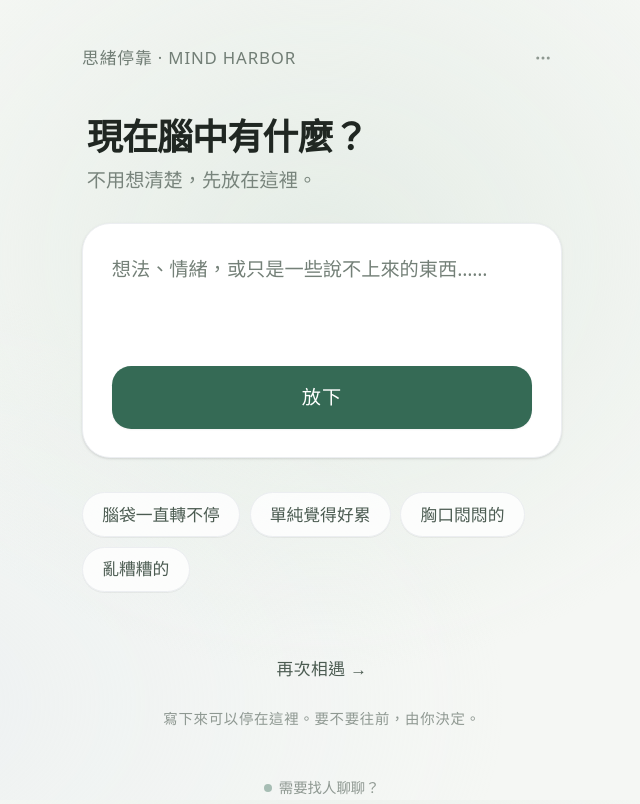
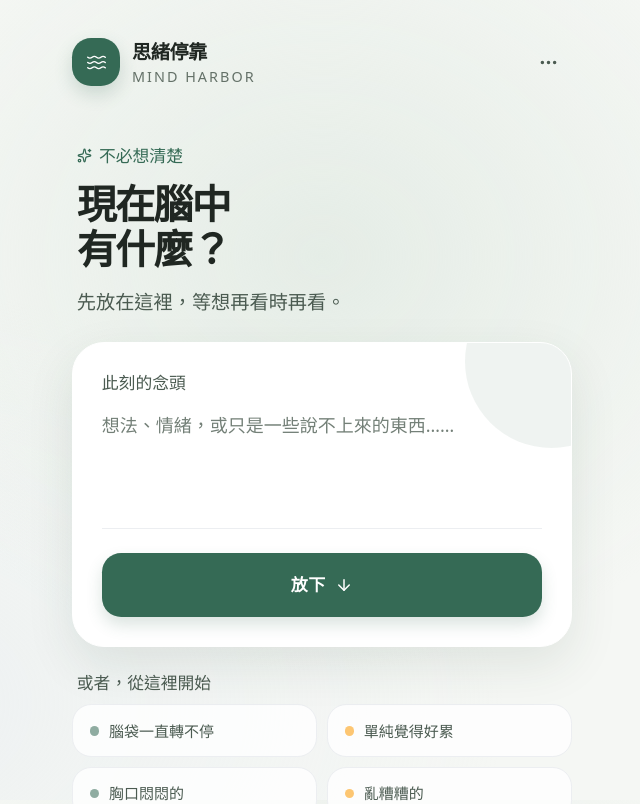
Before and after one commit to q5089877/privateMind, a React (Vite) app: page / in a window 1280 px wide. Shown: the top 804 px of the page, without its empty margins (318-958 px from the left). Built offline with nearby package versions, Linux system fonts and the light colour scheme.

Commit message:
feat: redesign home harbor experience

```diff
--- a/src/components/HomeScreen.tsx
+++ b/src/components/HomeScreen.tsx
@@ -1,7 +1,5 @@
-
-import React, { useState, useRef, useEffect } from 'react';
-import { motion, AnimatePresence } from 'motion/react';
-import { MoreHorizontal } from 'lucide-react';
+import React, { useEffect, useRef, useState } from 'react';
+import { ArrowDown, MoreHorizontal, Sparkles, Waves, History } from 'lucide-react';
 import { triggerHaptic } from '../utils/haptics';
 import { UI_TEXT } from '../config/textConfig';
 
@@ -15,23 +13,18 @@ export const HomeScreen: React.FC<HomeScreenProps> = ({ onStartInput, onSayNothi
   const [inputText, setInputText] = useState('');
   const [isSinking, setIsSinking] = useState(false);
   const textareaRef = useRef<HTMLTextAreaElement>(null);
+  const timerRef = useRef<ReturnType<typeof setTimeout> | null>(null);
 
-  const QUICK_OPTIONS = UI_TEXT.home.quickOptions;
-
-  // 自動調整高度
   useEffect(() => {
     if (textareaRef.current) {
       textareaRef.current.style.height = 'auto';
-      textareaRef.current.style.height = `${Math.max(textareaRef.current.scrollHeight, 80)}px`;
+      textareaRef.current.style.height = `${Math.max(textareaRef.current.scrollHeight, 96)}px`;
     }
   }, [inputText]);
 
-  // 進入即取得焦點，喚起鍵盤
   useEffect(() => {
-    const focusTimer = setTimeout(() => {
-      textareaRef.current?.focus();
-    }, 60);
-    return () => clearTimeout(focusTimer);
+    const focusTimer = setTimeout(() => textareaRef.current?.focus(), 120);
+    return () => { clearTimeout(focusTimer); if (timerRef.current) clearTimeout(timerRef.current); };
   }, []);
 
   const handleQuickSelect = (text: string) => {
@@ -41,16 +34,6 @@ export const HomeScreen: React.FC<HomeScreenProps> = ({ onStartInput, onSayNothi
     textareaRef.current?.focus();
   };
 
-  const timerRef = useRef<ReturnType<typeof setTimeout> | null>(null);
-
-  useEffect(() => {
-    return () => {
-      if (timerRef.current) {
-        clearTimeout(timerRef.current);
-      }
-    };
-  }, []);
-
   const handleSettle = () => {
     if (isSinking) return;
     textareaRef.current?.blur();
@@ -58,110 +41,49 @@ export const HomeScreen: React.FC<HomeScreenProps> = ({ onStartInput, onSayNothi
     setIsSinking(true);
     timerRef.current = setTimeout(() => {
       triggerHaptic('docking');
-      if (inputText.trim()) {
-        onStartInput(inputText);
-      } else {
-        onSayNothing?.();
-      }
-    }, 1800);
-  };
-
-  const handleKeyDown = (e: React.KeyboardEvent<HTMLTextAreaElement>) => {
-    if (e.key === 'Enter' && !e.shiftKey) {
-      e.preventDefault();
-      handleSettle();
-    }
+      inputText.trim() ? onStartInput(inputText) : onSayNothing?.();
+    }, 950);
   };
 
   return (
-    <div className="w-full max-w-[480px] flex flex-col items-center min-h-[calc(100vh-100px)] justify-between py-2">
-      {/* 頂部導航列：品牌標誌與選單 */}
-      <div className={`w-full flex justify-between items-center select-none transition-opacity duration-300 ${isSinking ? 'opacity-0 pointer-events-none' : ''}`}>
-        <span className="text-xs sm:text-sm tracking-wider font-light text-ink-muted/90 uppercase">
-          {UI_TEXT.home.brandTitle}
-        </span>
-        <button
-          type="button"
-          onClick={() => {
-            triggerHaptic('step');
-            onReview();
-          }}
-          className="w-8 h-8 rounded-full flex items-center justify-center text-ink-muted/70 hover:text-ink hover:bg-surface/60 transition-colors cursor-pointer"
-          title="選單"
-        >
-          <MoreHorizontal size={18} />
-        </button>
-      </div>
+    <div className="w-full max-w-[500px] flex flex-col min-h-[calc(100vh-104px)] py-2">
+      <header className={`flex items-center justify-between transition-opacity duration-300 ${isSinking ? 'opacity-0 pointer-events-none' : ''}`}>
+        <div className="flex items-center gap-2.5">
+          <div className="w-10 h-10 rounded-2xl bg-accent text-accent-text shadow-[0_8px_18px_rgba(53,106,85,0.2)] flex items-center justify-center"><Waves size={21} strokeWidth={1.7} /></div>
+          <div><p className="text-base font-semibold tracking-tight text-ink">思緒停靠</p><p className="text-xs tracking-[0.14em] text-ink-muted uppercase">Mind Harbor</p></div>
+        </div>
+        <button type="button" onClick={() => { triggerHaptic('step'); onReview(); }} className="w-10 h-10 rounded-2xl flex items-center justify-center text-ink-secondary hover:text-ink hover:bg-surface transition-colors" title="查看紀錄"><MoreHorizontal size={21} /></button>
+      </header>
 
-      {/* 中間主工作區 */}
-      <div className="w-full flex flex-col items-center my-auto py-6 sm:py-8 space-y-6">
-        {/* 標題與副標題 */}
-        <div className={`w-full text-left space-y-1.5 px-1 select-none transition-opacity duration-300 ${isSinking ? 'opacity-0 pointer-events-none' : ''}`}>
-          <h1 className="text-2xl sm:text-3xl font-semibold tracking-tight text-ink">
-            {UI_TEXT.home.title}
-          </h1>
-          <p className="text-sm sm:text-base text-ink-muted/85 font-light">
-            {UI_TEXT.home.subtitle}
-          </p>
-        </div>
+      <main className="w-full my-auto py-8 sm:py-12 space-y-5">
+        <section className={`px-1 transition-opacity duration-300 ${isSinking ? 'opacity-0 pointer-events-none' : ''}`}>
+          <p className="text-sm text-accent font-medium flex items-center gap-1.5 mb-3"><Sparkles size={15} />不必想清楚</p>
+          <h1 className="text-[34px] sm:text-[40px] font-semibold tracking-[-0.045em] text-ink leading-[1.12]">現在腦中<br />有什麼？</h1>
+          <p className="text-base text-ink-secondary mt-3 leading-relaxed">先放在這裡，等想再看時再看。</p>
+        </section>
 
-        {/* 獨立白色浮起輸入卡片 */}
-        <div className={`w-full bg-surface rounded-[28px] p-5 sm:p-6 shadow-sm border border-border-subtle flex flex-col justify-between min-h-[220px] transition-all duration-500 ${isSinking ? 'sink-animation pointer-events-none' : ''}`}>
-          <textarea
-            ref={textareaRef}
-            rows={3}
-            value={inputText}
-            onChange={(e) => setInputText(e.target.value)}
-            onKeyDown={handleKeyDown}
-            placeholder={isSinking ? '' : UI_TEXT.home.inputPlaceholder}
-            className="w-full bg-transparent text-ink placeholder:text-ink-muted/65 font-light text-sm sm:text-base leading-relaxed outline-none resize-none selection:bg-accent/15 border-none p-0"
-            autoFocus
-          />
+        <section className={`relative overflow-hidden rounded-[32px] bg-surface border border-white p-5 sm:p-6 shadow-[0_18px_48px_rgba(37,67,49,0.10)] transition-all duration-500 ${isSinking ? 'sink-animation pointer-events-none' : ''}`}>
+          <div className="absolute w-36 h-36 -right-14 -top-14 rounded-full bg-accent/8" aria-hidden="true" />
+          <div className="relative">
+            <p className="text-sm font-medium text-ink-secondary mb-3">此刻的念頭</p>
+            <textarea ref={textareaRef} rows={3} value={inputText} onChange={(event) => setInputText(event.target.value)} onKeyDown={(event) => { if (event.key === 'Enter' && !event.shiftKey) { event.preventDefault(); handleSettle(); } }} placeholder={isSinking ? '' : UI_TEXT.home.inputPlaceholder} className="w-full bg-transparent text-[18px] leading-[1.7] text-ink placeholder:text-ink-placeholder outline-none resize-none selection:bg-accent/15 border-none p-0" autoFocus />
+            <div className="pt-5 mt-3 border-t border-border-subtle">
+              <button type="button" onClick={handleSettle} className="w-full py-4 rounded-2xl bg-accent text-accent-text hover:bg-accent-hover text-[17px] font-semibold tracking-wide transition-all active:scale-[0.99] shadow-[0_8px_16px_rgba(53,106,85,0.18)] flex justify-center items-center gap-2"><span>{UI_TEXT.home.submit}</span><ArrowDown size={18} /></button>
+            </div>
+          </div>
+        </section>
 
-          {/* 卡片內部底端的「放下」主按鈕 */}
-          <div className="pt-4">
-            <button
-              type="button"
-              onClick={handleSettle}
-              className="w-full py-3.5 rounded-2xl bg-accent text-accent-text hover:bg-accent-hover text-base font-normal tracking-wider transition-all duration-200 cursor-pointer active:scale-[0.99] shadow-xs flex justify-center items-center"
-            >
-              {UI_TEXT.home.submit}
-            </button>
+        <section className={`space-y-2 transition-opacity duration-300 ${isSinking ? 'opacity-0 pointer-events-none' : ''}`}>
+          <p className="text-sm text-ink-secondary px-1">或者，從這裡開始</p>
+          <div className="grid grid-cols-2 gap-2">
+            {UI_TEXT.home.quickOptions.map((option, index) => <button key={option} type="button" onClick={() => handleQuickSelect(option)} className="text-left px-3.5 py-3 rounded-2xl bg-surface/80 border border-border-subtle hover:border-accent/35 hover:bg-surface text-[15px] text-ink-secondary hover:text-ink transition-all flex items-center gap-2"><span className={`w-2 h-2 rounded-full ${index % 2 === 0 ? 'bg-accent/55' : 'bg-amber-500/55'}`} />{option}</button>)}
           </div>
-        </div>
+        </section>
+      </main>
 
-        {/* 快捷選項 Chips（排列成乾淨的自然網格） */}
-        <div className={`w-full flex flex-wrap gap-2 pt-1 select-none transition-opacity duration-300 ${isSinking ? 'opacity-0 pointer-events-none' : ''}`}>
-          {QUICK_OPTIONS.map((option, idx) => (
-            <button
-              key={`quick-opt-${idx}`}
-              type="button"
-              onClick={() => handleQuickSelect(option)}
-              className="py-2 px-4 rounded-full border border-border-subtle bg-surface/80 hover:bg-surface hover:border-border-base text-ink-secondary hover:text-ink text-xs sm:text-sm font-light transition-all duration-200 cursor-pointer active:scale-[0.98] shadow-2xs"
-            >
-              {option}
-            </button>
-          ))}
-        </div>
-      </div>
-
-      {/* 底部區域：再次相遇 與 哲學宣言 */}
-      <div className={`w-full flex flex-col items-center space-y-4 pt-4 select-none transition-opacity duration-300 ${isSinking ? 'opacity-0 pointer-events-none' : ''}`}>
-        <button
-          type="button"
-          onClick={() => {
-            if (isSinking) return;
-            triggerHaptic('unlatch');
-            onReview();
-          }}
-          className="text-sm text-ink-secondary hover:text-ink transition-colors cursor-pointer py-1.5 px-4 font-light tracking-wide flex items-center gap-1"
-        >
-          <span>{UI_TEXT.home.reviewPast}</span>
-        </button>
-
-        <p className="text-[11px] sm:text-xs text-ink-muted/70 font-light text-center tracking-wider max-w-[340px] leading-relaxed">
-          {UI_TEXT.home.footerPhilosophy}
-        </p>
+      <div className={`space-y-3 pt-3 transition-opacity duration-300 ${isSinking ? 'opacity-0 pointer-events-none' : ''}`}>
+        <button type="button" onClick={() => { triggerHaptic('unlatch'); onReview(); }} className="w-full flex items-center justify-between p-4 rounded-2xl bg-surface/70 border border-border-subtle hover:bg-surface hover:border-border-base transition-colors text-left"><span className="flex items-center gap-3"><span className="w-9 h-9 rounded-xl bg-accent/10 text-accent flex items-center justify-center"><History size={18} /></span><span><span className="block text-base font-medium text-ink">再次相遇</span><span className="block text-sm text-ink-muted mt-0.5">回來看看停靠過的思緒</span></span></span><span className="text-accent text-lg">→</span></button>
+        <p className="text-sm text-ink-muted text-center leading-relaxed px-6">{UI_TEXT.home.footerPhilosophy}</p>
       </div>
     </div>
   );
```
